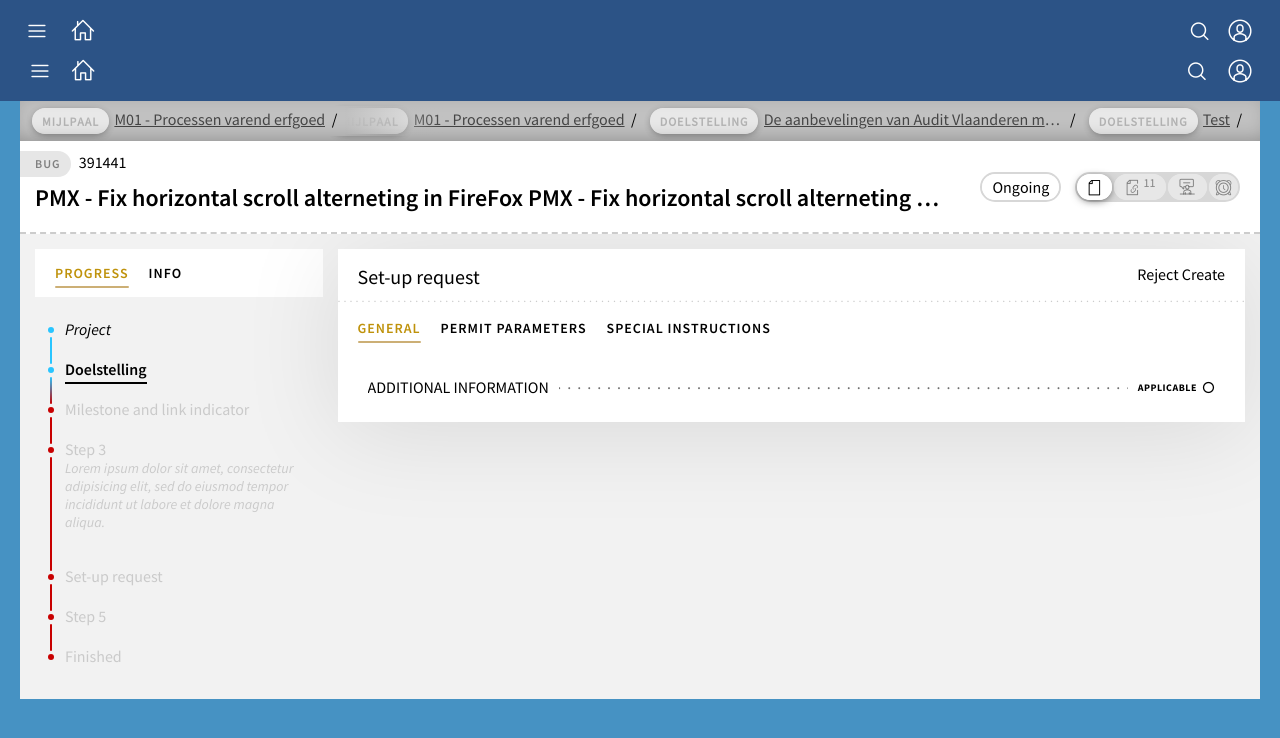
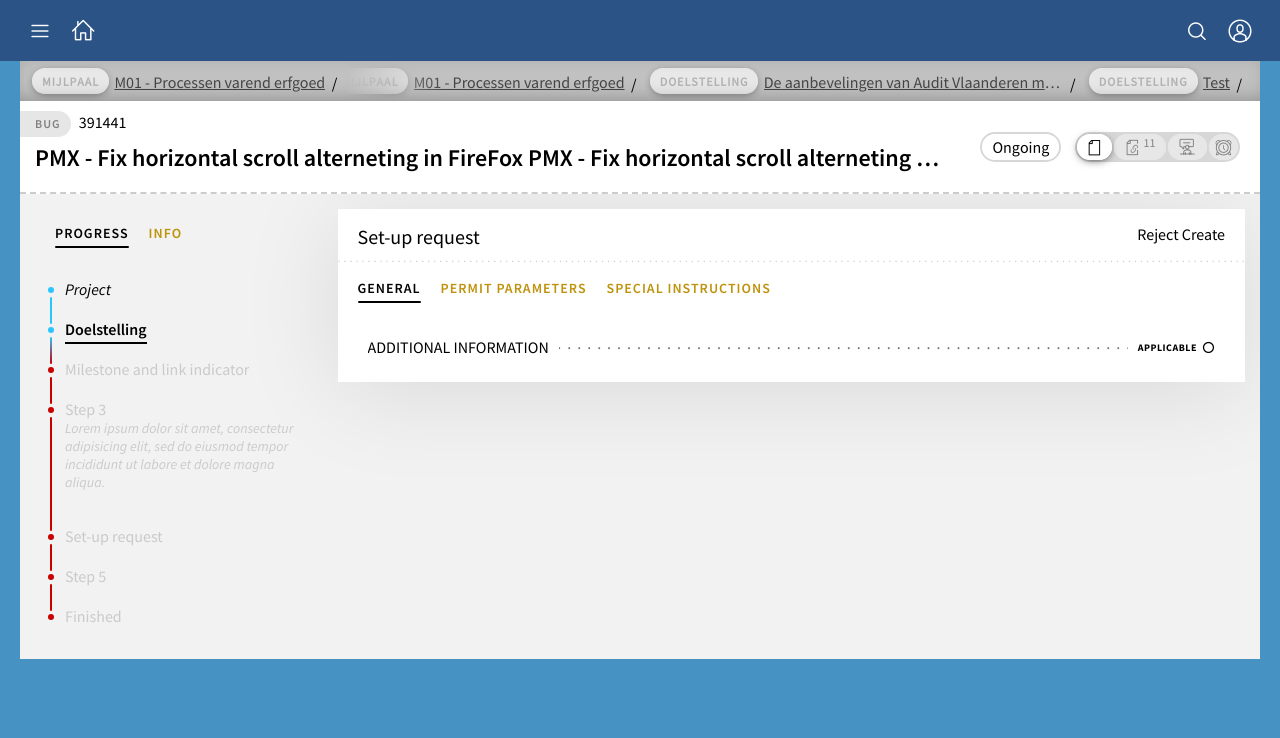
Before and after one commit to lordblendi/tracker-mockup, a Jekyll site: the page built from pages/pmx-future.html, in a window 1280 px wide. Shown: the top 738 px of the page. Built offline with Jekyll 4.4.1, drawn with Linux system fonts in a browser that asks for light colours; nearby versions of some CDN libraries; comment, search, counter and statistics services are not loaded.

Commit message:
tabs/actions/breadcrumbs

```diff
--- a/_includes/blocks/app-header.html
+++ b/_includes/blocks/app-header.html
@@ -1,23 +1,3 @@
-<div class="app-header-inner cf">
-  <div class="app-header-inner__left">
-    <div class="app-header-inner__item">
-      <a href="#" class="JS_toggle-app-navigator">छ</a>
-    </div>
-    <div class="app-header-inner__item">
-      <a href="#">ढ</a>
-    </div>
-  </div>
-  <div class="app-header-inner__right">
-    <div class="app-header-inner__item JS_toggle-semsearch-1">
-      <a href="#">ञ</a>
-      {% include popups/semsearch.html %}
-    </div>
-    <div class="app-header-inner__item JS_toggle-user-menu">
-      <a href="#">ज</a>
-    </div>
-  </div>
-</div>
-
 <div class="row">
   <div class="col col-6 align-left">
     <a href="#" class="action-icon font--action JS_toggle-app-navigator">छ</a>
@@ -28,3 +8,5 @@
     <a href="#" class="action-icon font--action JS_toggle-user-menu">ज</a>
   </div>
 </div>
+
+{% include popups/semsearch.html %}
--- a/_includes/blocks/app-nav-tab1.html
+++ b/_includes/blocks/app-nav-tab1.html
@@ -4,7 +4,7 @@
     <ul class="itemBox__row">
       <li class="itemBox__cell">
         <div class="itemBox__cellInner">
-          <input type="search" class="itemBox__input itemBox__input--fluid JS_appNav__filterInput" placeholder="filter through items">
+          <input type="search" class="itemBox__input itemBox__input--fluid JS_appNav__filterInput" placeholder="filter through structure items">
         </div>
       </li>
     </ul>
--- a/_includes/blocks/app-nav-tab2.html
+++ b/_includes/blocks/app-nav-tab2.html
@@ -4,7 +4,7 @@
     <ul class="itemBox__row">
       <li class="itemBox__cell">
           <div class= "itemBox__cellInner JS_text">
-            <input type="search" class="itemBox__input itemBox__input--fluid JS_appNav__filterInput" placeholder="filter through smarlists">
+            <input type="search" class="itemBox__input itemBox__input--fluid JS_appNav__filterInput" placeholder="filter through smarlist items">
           </div>
       </li>
     </ul>
--- a/_includes/blocks/app-nav.html
+++ b/_includes/blocks/app-nav.html
@@ -1,6 +1,6 @@
 <div class="app-navigator__nav">
 
-  <div class="tabs tabs--light">
+  <div class="tabs tabs--invert">
     <div class="tabs-nav">
       <div class="tabs-nav__slide tabs-nav__slide--left tabs-nav__slide--hidden">
         <span class="tabs-nav__slideShadow"></span>
--- a/_includes/blocks/itembox.html
+++ b/_includes/blocks/itembox.html
@@ -10,22 +10,22 @@
     </li>
     <li class="itemBox__cell itemBox__cell--flex0 itemBox__cell--action">
       <div class="itemBox__cellInner">
-        <i class="itemBox__action itemBox__action--disabled" title="refresh">ހ</i>
+        <div class="itemBox__action itemBox__action--disabled" title="refresh">ހ</div>
       </div>
     </li>
     <li class="itemBox__cell itemBox__cell--flex0 itemBox__cell--action">
       <div class="itemBox__cellInner">
-        <i class="itemBox__action" title="add">ނ</i>
+        <div class="itemBox__action" title="add">ނ</div>
       </div>
     </li>
     <li class="itemBox__cell itemBox__cell--flex0 itemBox__cell--action">
       <div class="itemBox__cellInner">
-        <i class="itemBox__action" title="link">ރ</i>
+        <div class="itemBox__action" title="link">ރ</div>
       </div>
     </li>
     <li class="itemBox__cell itemBox__cell--flex0 itemBox__cell--action MULTISELECT__POPUP" data-popid="#multiSelector-columnpicker">
       <div class="itemBox__cellInner">
-        <i class="itemBox__action" title="arrange columns">ށ</i>
+        <div class="itemBox__action" title="arrange columns">ށ</div>
       </div>
     </li>
   </ul>
@@ -33,7 +33,7 @@
   <ul class="itemBox__row itemBox__row--h2">
     <li class="itemBox__cell itemBox__cell--flex0 itemBox__cell--action">
       <div class="itemBox__cellInner">
-        <i class="itemBox__action JS_expand">ऄ</i>
+        <div class="itemBox__action JS_expand">ऄ</div>
       </div>
     </li>
     <li class="itemBox__cell">
@@ -82,7 +82,7 @@
   <ul class="itemBox__row itemBox__row--item">
     <li class="itemBox__cell itemBox__cell--flex0 itemBox__cell--action">
       <div class="itemBox__cellInner">
-        <i class="itemBox__action">ऄ</i>
+        <div class="itemBox__action">ऄ</div>
       </div>
     </li>
     <li class="itemBox__cell">
@@ -115,22 +115,22 @@
       </li>
       <li class="itemBox__cell itemBox__cell--flex0 itemBox__cell--action">
         <div class="itemBox__cellInner">
-          <i class="itemBox__action itemBox__action--disabled">ހ</i>
+          <div class="itemBox__action itemBox__action--disabled">ހ</div>
         </div>
       </li>
       <li class="itemBox__cell itemBox__cell--flex0 itemBox__cell--action">
         <div class="itemBox__cellInner">
-          <i class="itemBox__action">ނ</i>
+          <div class="itemBox__action">ނ</div>
         </div>
       </li>
       <li class="itemBox__cell itemBox__cell--flex0 itemBox__cell--action">
         <div class="itemBox__cellInner">
-          <i class="itemBox__action">ރ</i>
+          <div class="itemBox__action">ރ</div>
         </div>
       </li>
       <li class="itemBox__cell itemBox__cell--flex0 itemBox__cell--action MULTISELECT__POPUP" data-popid="#multiSelector-columnpicker">
         <div class="itemBox__cellInner">
-          <i class="itemBox__action">ށ</i>
+          <div class="itemBox__action">ށ</div>
         </div>
       </li>
     </ul>
@@ -138,7 +138,7 @@
     <ul class="itemBox__row itemBox__row--h2">
       <li class="itemBox__cell itemBox__cell--flex0 itemBox__cell--action">
         <div class="itemBox__cellInner">
-          <i class="itemBox__action">ऄ</i>
+          <div class="itemBox__action">ऄ</div>
         </div>
       </li>
       <li class="itemBox__cell">
@@ -202,7 +202,7 @@
     <ul class="itemBox__row itemBox__row--item">
       <li class="itemBox__cell itemBox__cell--flex0 itemBox__cell--action">
         <div class="itemBox__cellInner">
-          <i class="itemBox__action">ऄ</i>
+          <div class="itemBox__action">ऄ</div>
         </div>
       </li>
       <li class="itemBox__cell">
@@ -267,22 +267,22 @@
         </li>
         <li class="itemBox__cell itemBox__cell--flex0 itemBox__cell--action">
           <div class="itemBox__cellInner">
-            <i class="itemBox__action itemBox__action--disabled">ހ</i>
+            <div class="itemBox__action itemBox__action--disabled">ހ</div>
           </div>
         </li>
         <li class="itemBox__cell itemBox__cell--flex0 itemBox__cell--action">
           <div class="itemBox__cellInner">
-            <i class="itemBox__action">ނ</i>
+            <div class="itemBox__action">ނ</div>
           </div>
         </li>
         <li class="itemBox__cell itemBox__cell--flex0 itemBox__cell--action">
           <div class="itemBox__cellInner">
-            <i class="itemBox__action">ރ</i>
+            <div class="itemBox__action">ރ</div>
           </div>
         </li>
         <li class="itemBox__cell itemBox__cell--flex0 itemBox__cell--action MULTISELECT__POPUP" data-popid="#multiSelector-columnpicker">
           <div class="itemBox__cellInner">
-            <i class="itemBox__action">ށ</i>
+            <div class="itemBox__action">ށ</div>
           </div>
         </li>
       </ul>
@@ -290,7 +290,7 @@
       <ul class="itemBox__row itemBox__row--h2">
         <li class="itemBox__cell itemBox__cell--flex0 itemBox__cell--action">
           <div class="itemBox__cellInner">
-            <i class="itemBox__action">ऄ</i>
+            <div class="itemBox__action">ऄ</div>
           </div>
         </li>
         <li class="itemBox__cell">
--- a/sass/blocks/app-header.scss
+++ b/sass/blocks/app-header.scss
@@ -10,34 +10,3 @@
     color: #FFF;
   }
 }
-
-
-
-
-.app-header-inner {
-  position: relative;
-
-  &__left {
-    float: left;
-    width: 50%;
-  }
-
-  &__right {
-    float: right;
-    width: 50%;
-    text-align: right;
-  }
-
-  &__item {
-    position: relative;
-    display: inline-block;
-    padding: 5px;
-    min-width: 40px;
-    font-family: 'tenforce', sans-serif;
-    font-size: 24px;
-
-    > a {
-      color: #FFF;
-    }
-  }
-}
--- a/sass/blocks/app-navigator.scss
+++ b/sass/blocks/app-navigator.scss
@@ -45,9 +45,6 @@
       &__panel {
         padding: 10px;
       }
-      &-nav__link {
-        color: #FFF;
-      }
     }
 
 
--- a/sass/components/breadcrumbs.scss
+++ b/sass/components/breadcrumbs.scss
@@ -29,12 +29,16 @@
 
       &:last-child {
         position: absolute;
-        top: 5px;
+        top: 0;
         left: 0;
         z-index: 1;
         opacity: 1;
-        padding: 0 20px 0 10px;
+        padding: 5px 20px 5px 10px;
         background-color: #C1C1C1;
+
+        &::after {
+          top: 12px;
+        }
 
         &::before {
           content: '';
@@ -66,8 +70,9 @@
     &::after {
       content: '/';
       position: absolute;
-      top: 3px;
+      top: 8px;
       right: 8px;
+      font-size: 16px;
     }
 
     * {
--- a/sass/components/itemBox.scss
+++ b/sass/components/itemBox.scss
@@ -658,7 +658,7 @@
       .itemBox {
         &__cell {
           &Inner {
-            line-height: 22px;
+            line-height: 12px;
             color: #808080;
             text-align: right;
           }
@@ -730,6 +730,10 @@
     font-family: 'tenforce', sans-serif;
     color: #CCAF75;
 
+    &:hover {
+      transform: translateY(-2px);
+    }
+
     &--disabled {
       opacity: .3;
       cursor: default;
--- a/sass/components/multiSelector.scss
+++ b/sass/components/multiSelector.scss
@@ -8,14 +8,11 @@
     opacity: 0;
     pointer-events: none;
     z-index: 0;
-
     position: absolute;
     top: 0;
     left: 0;
-
     min-width: 300px;
     width: 100%;
-
     box-shadow: 0 0 200px 60px rgba(0,0,0,0.2);
     transition: opacity .3s ease-in-out;
 
@@ -27,9 +24,9 @@
     }
 
     &-semsearch {
-      top: 0;
+      top: 10px;
       left: inherit;
-      right: 0;
+      right: 60px;
       width: 50vw;
     }
 
@@ -107,40 +104,11 @@
   }
 }
 
-/*
-.pmx-selector + .multiSelector {
-  position: absolute;
-  top: -6px;
-  opacity: 0;
-  pointer-events: none;
-  z-index: 0;
-  transition: opacity .3s ease-in-out;
-}
-
-.pmx-selector.pmx-selector--clicked + .multiSelector {
-  z-index: 99999999;
-  pointer-events: auto;
-  opacity: 1;
-}
-*/
-
 @media (max-width: 900px) {
   .multiSelector--popup {
     width: 100%;
   }
 }
-
-
-
-
-
-
-
-
-
-
-
-
 
 
 .multiSelector {
--- a/sass/components/pmx-selector.scss
+++ b/sass/components/pmx-selector.scss
@@ -125,7 +125,7 @@
 .pmx-selector {
   position: relative;
   display: inline-block;
-  vertical-align: top;
+  vertical-align: middle;
   height: 30px;
   white-space: nowrap;
   border-radius: 15px;
--- a/sass/components/tabs.scss
+++ b/sass/components/tabs.scss
@@ -3,6 +3,10 @@
 
 .tabs {
   position: relative;
+
+  &--invert .tabs-nav {
+    filter: invert(1) hue-rotate(185deg) brightness(130%);
+  }
 
   &-panels {
     &__panel {
@@ -28,7 +32,6 @@
     overflow: hidden;
     vertical-align: top;
     width: 100%;
-    background-color: #FFF;
 
     &::after {
       content: "";
@@ -62,7 +65,7 @@
       outline: 0;
       display: inline-block;
       padding: 15px 0;
-      color: #000;
+      color: var(--color-primary);
       text-decoration: none;
       text-transform: uppercase;
       font-size: 14px;
@@ -72,14 +75,12 @@
       letter-spacing: 1px;
       transition: all .3s ease-in-out;
 
+      &:not(.tabs-nav__link--active):hover {
+        transform: translateY(-2px);
+      }
+
       &--active {
-        color: var(--color-primary);
-        font-style: normal;
-
-        span {
-          font-style: normal;
-          transform: skewX(0deg);
-        }
+        color: #000;
       }
 
       span {
@@ -95,7 +96,7 @@
         display: block;
         width: 0;
         height: 2px;
-        background-color: #ccaf75;
+        background-color: #000;
         left: 0;
         bottom: 9px;
         z-index: 1;
@@ -196,33 +197,3 @@
     }
   }
 }
-
-/* THEMES */
-
-/* theme dark */
-.tabs--light .tabs-nav {
-  background-color: #2C5386;
-}
-/*
-.tabs--light .tabs-nav__slide--left .tabs-nav__slideArrow,
-.tabs--light .tabs-nav__slide--right .tabs-nav__slideArrow,
-.tabs--light .tabs-nav__slide--left .tabs-nav__slideCounter,
-.tabs--light .tabs-nav__slide--right .tabs-nav__slideCounter,
-.tabs--light .tabs-nav ul li:not(:last-child)::after,
-.tabs--light .tabs-nav__link,
-.tabs--light .tabs__panel {
-  color: #000;
-}
-*/
-.tabs--light .tabs-nav__link.tabs-nav__link--active {
-  color: #bf920b;
-}
-.tabs--light .tabs-nav__linkBar {
-  background-color: #bf920b;
-}
-
-/* INVERT */
-
-.tabs--invert .tabs-nav {
-  filter: invert(1) hue-rotate(185deg) brightness(130%);
-}
```
